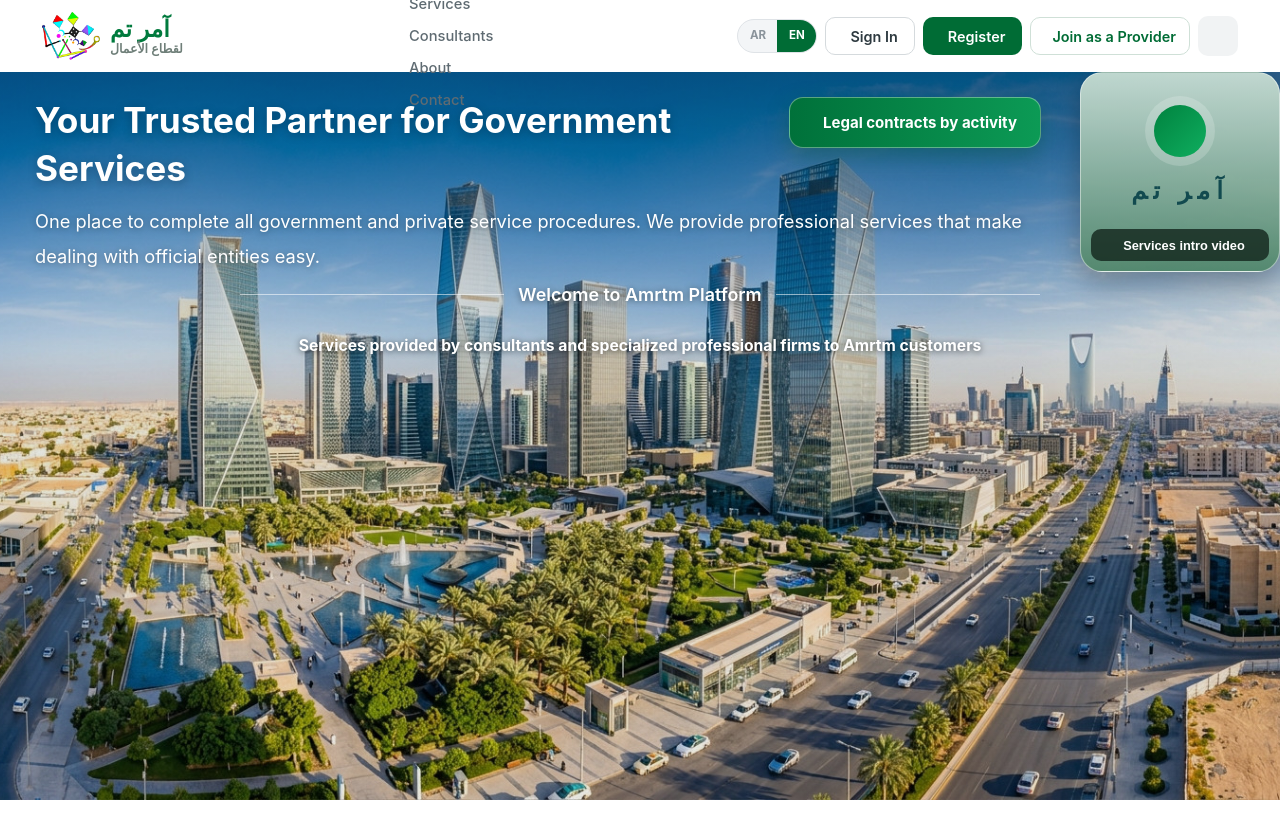
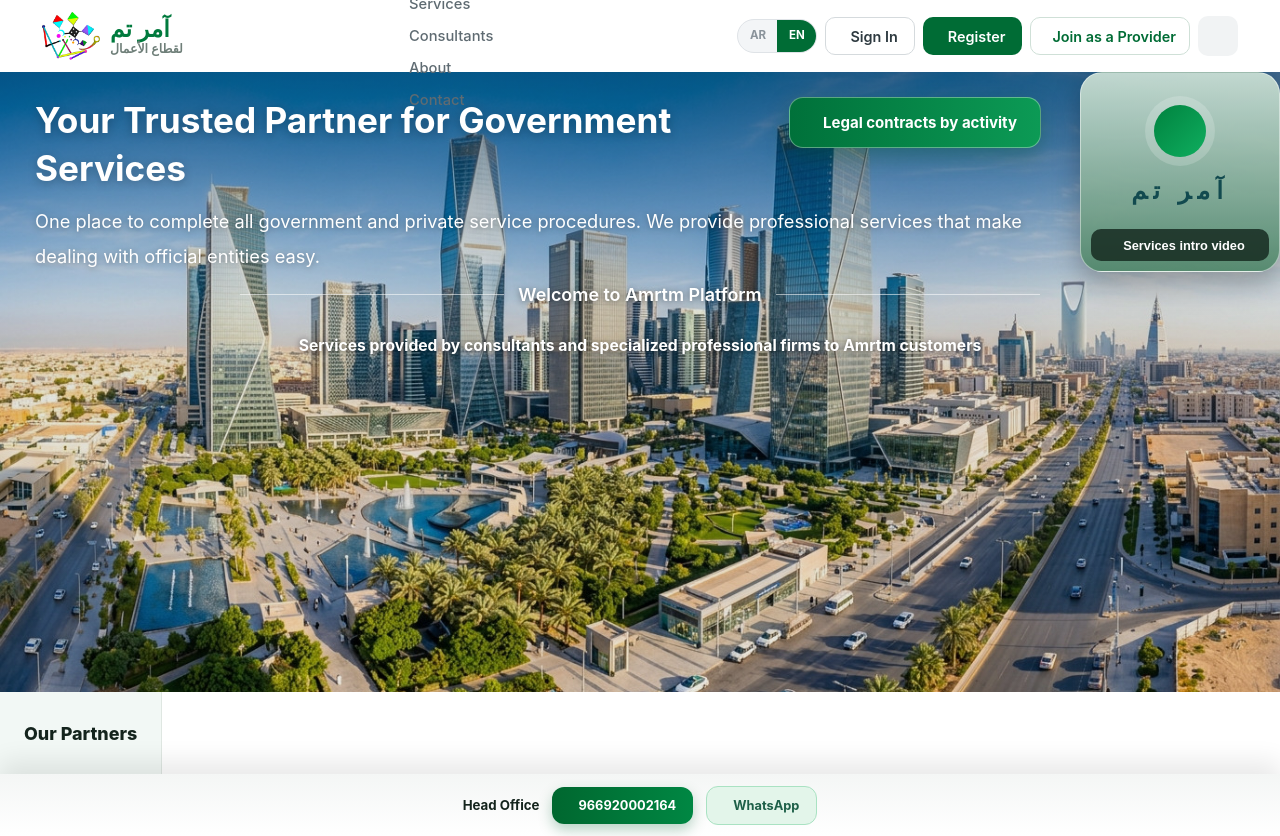
Before and after one commit to Asjadfaroq/amrtm-business-homepage, a Laravel app: template resources/views/home.blade.php in a window 1280 px wide. Before the commit the page ends 800 px from the top, so only its background shows below. Run offline with Laravel 12, Linux system fonts and the light colour scheme; the template is opened without the code that fills it, so the values that code supplies are empty; style sheets or scripts are compiled from the project's sources.

Commit message:
Add partners marquee and contact bar

```diff
--- a/app/Http/Controllers/HomeController.php
+++ b/app/Http/Controllers/HomeController.php
@@ -3,6 +3,7 @@
 namespace App\Http\Controllers;
 
 use App\Models\Entity;
+use App\Models\Partner;
 use App\Models\Service;
 use Illuminate\Contracts\View\View;
 
@@ -13,6 +14,7 @@ class HomeController extends Controller
         return view('home', [
             'entities' => Entity::orderBy('sort_order')->get(),
             'services' => Service::orderBy('sort_order')->get(),
+            'partners' => Partner::orderBy('sort_order')->get(),
         ]);
     }
 }
--- a/config/platform.php
+++ b/config/platform.php
@@ -17,4 +17,9 @@ return [
         ],
     ],
 
+    'contact' => [
+        'phone' => '966920002164',
+        'whatsapp' => '966504915222',
+    ],
+
 ];
--- a/lang/en/home.php
+++ b/lang/en/home.php
@@ -39,4 +39,13 @@ return [
         'heading' => 'Services provided by consultants and specialized professional firms to Amrtm customers',
     ],
 
+    'partners' => [
+        'heading' => 'Our Partners',
+    ],
+
+    'contact' => [
+        'office' => 'Head Office',
+        'whatsapp' => 'WhatsApp',
+    ],
+
 ];
--- a/resources/css/app.css
+++ b/resources/css/app.css
@@ -13,3 +13,5 @@
 @import "./components/hero.css";
 @import "./components/entities.css";
 @import "./components/services.css";
+@import "./components/partners.css";
+@import "./components/contact-bar.css";
--- a/resources/css/base.css
+++ b/resources/css/base.css
@@ -7,6 +7,8 @@
     --line: #e3e8e5;
     --radius: 16px;
     --nav-height: 72px;
+    --partners-height: 82px;
+    --contact-height: 62px;
     --font-ar: "Cairo", system-ui, sans-serif;
     --font-en: "Inter", system-ui, sans-serif;
 }
--- /dev/null
+++ b/resources/css/components/contact-bar.css
@@ -0,0 +1,71 @@
+.contact-bar {
+    position: relative;
+    z-index: 5;
+    display: flex;
+    align-items: center;
+    justify-content: center;
+    gap: 13px;
+    flex: 0 0 var(--contact-height);
+    height: var(--contact-height);
+    background: linear-gradient(180deg, #f4f6f5 0%, #fff 100%);
+    box-shadow: 0 -12px 26px rgba(0, 0, 0, 0.09);
+}
+
+.contact-label {
+    font-size: 0.83rem;
+    font-weight: 700;
+    color: var(--ink);
+}
+
+.contact-phone,
+.contact-whatsapp {
+    display: inline-flex;
+    align-items: center;
+    justify-content: center;
+    gap: 9px;
+    height: 37px;
+    padding: 0 17px;
+    border-radius: 12px;
+    font-size: 0.8rem;
+    font-weight: 700;
+}
+
+.contact-phone {
+    background: linear-gradient(90deg, #00672f 0%, #008743 100%);
+    box-shadow: 0 6px 14px rgba(0, 100, 50, 0.28);
+    color: #fff;
+}
+
+.contact-phone:hover {
+    color: #fff;
+    filter: brightness(1.07);
+}
+
+.contact-whatsapp {
+    border: 1px solid #a9e2c2;
+    background: #e3f5ea;
+    color: #1d5f48;
+}
+
+.contact-whatsapp:hover {
+    background: #d4efdf;
+    color: #1d5f48;
+}
+
+@media (max-width: 1199.98px) {
+    .contact-bar {
+        position: sticky;
+        bottom: 0;
+        gap: 8px;
+        padding-inline: 10px;
+    }
+
+    .contact-label {
+        display: none;
+    }
+
+    .contact-phone,
+    .contact-whatsapp {
+        flex: 1 1 0;
+    }
+}
--- /dev/null
+++ b/resources/css/components/partners.css
@@ -0,0 +1,84 @@
+.partners {
+    display: flex;
+    align-items: stretch;
+    flex: 0 0 var(--partners-height);
+    height: var(--partners-height);
+    background: #fff;
+    overflow: hidden;
+}
+
+.partners-label {
+    z-index: 2;
+    display: flex;
+    align-items: center;
+    flex: 0 0 auto;
+    margin: 0;
+    padding-inline: 24px;
+    border-inline-end: 1px solid #dfe7e2;
+    background: var(--brand-mist);
+    font-size: 1.12rem;
+    font-weight: 800;
+    color: var(--ink);
+}
+
+.partners-viewport {
+    flex: 1 1 auto;
+    overflow: hidden;
+    mask-image: linear-gradient(90deg, transparent 0, #000 60px, #000 calc(100% - 60px), transparent 100%);
+}
+
+.partners-track {
+    display: flex;
+    align-items: center;
+    width: max-content;
+    height: 100%;
+    animation: partners-scroll 60s linear infinite;
+}
+
+[dir="rtl"] .partners-track {
+    animation-name: partners-scroll-rtl;
+}
+
+.partners-track:hover {
+    animation-play-state: paused;
+}
+
+.partner {
+    display: flex;
+    align-items: center;
+    gap: 12px;
+    margin-inline-end: 68px;
+    font-size: 1.04rem;
+    font-weight: 700;
+    color: var(--ink);
+    white-space: nowrap;
+}
+
+.partner i {
+    font-size: 1.55rem;
+    color: #0b6b40;
+}
+
+@keyframes partners-scroll {
+    to {
+        transform: translateX(-50%);
+    }
+}
+
+@keyframes partners-scroll-rtl {
+    to {
+        transform: translateX(50%);
+    }
+}
+
+@media (max-width: 1199.98px) {
+    .partners-label {
+        padding-inline: 14px;
+    }
+}
+
+@media (prefers-reduced-motion: reduce) {
+    .partners-track {
+        animation: none;
+    }
+}
--- /dev/null
+++ b/resources/views/components/contact-bar.blade.php
@@ -0,0 +1,13 @@
+<footer class="contact-bar">
+    <span class="contact-label">{{ __('home.contact.office') }}</span>
+
+    <a class="contact-phone" href="tel:+{{ config('platform.contact.phone') }}">
+        <i class="bi bi-telephone-fill"></i>
+        <span dir="ltr">{{ config('platform.contact.phone') }}</span>
+    </a>
+
+    <a class="contact-whatsapp" href="https://wa.me/{{ config('platform.contact.whatsapp') }}">
+        <i class="bi bi-whatsapp"></i>
+        {{ __('home.contact.whatsapp') }}
+    </a>
+</footer>
--- /dev/null
+++ b/resources/views/components/partners.blade.php
@@ -0,0 +1,18 @@
+@props(['partners'])
+
+<section class="partners">
+    <h2 class="partners-label">{{ __('home.partners.heading') }}</h2>
+
+    <div class="partners-viewport">
+        <div class="partners-track">
+            @foreach (range(1, 8) as $copy)
+                @foreach ($partners as $partner)
+                    <span class="partner">
+                        <i class="bi bi-{{ $partner->icon }}"></i>
+                        {{ $partner->name }}
+                    </span>
+                @endforeach
+            @endforeach
+        </div>
+    </div>
+</section>
--- a/resources/views/home.blade.php
+++ b/resources/views/home.blade.php
@@ -30,4 +30,8 @@
             </div>
         </section>
     </x-hero>
+
+    <x-partners :partners="$partners" />
+
+    <x-contact-bar />
 </x-layout>
```
Also changed, not shown: lang/ar/home.php (+9 -0 lines), tests/Feature/HomePageTest.php (+4 -2 lines).
